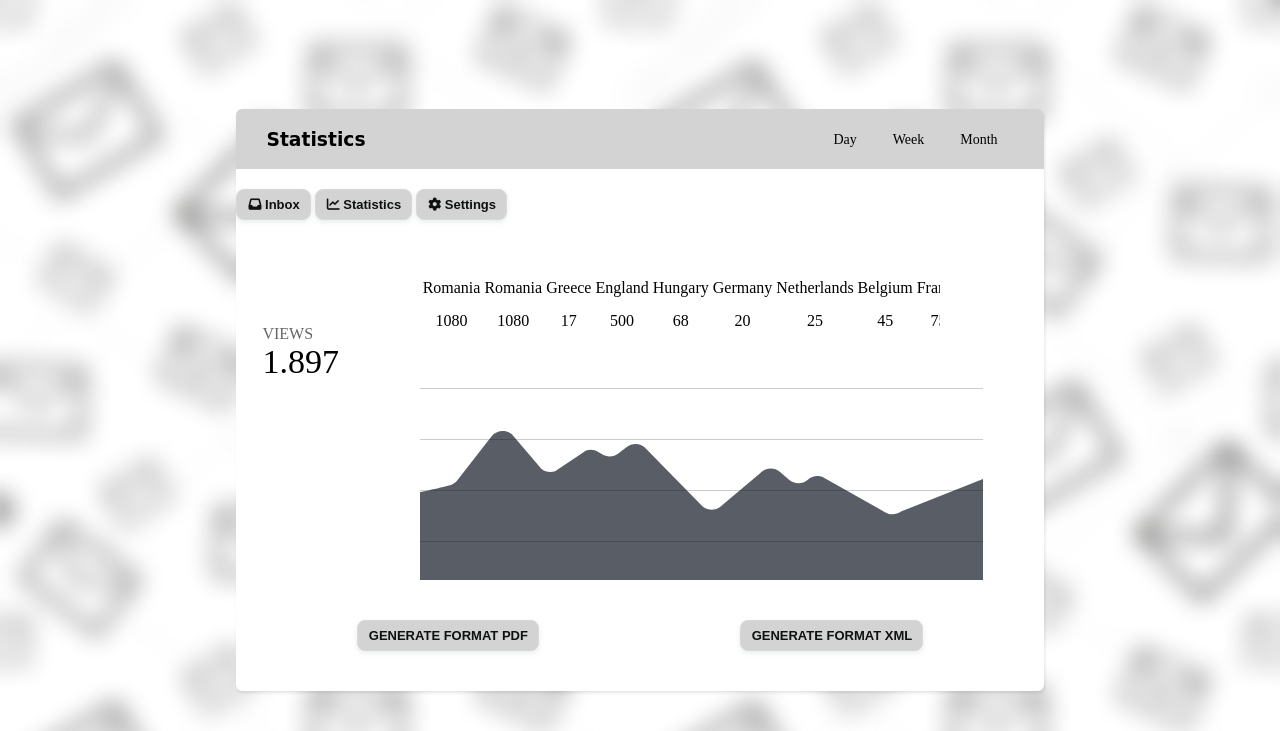
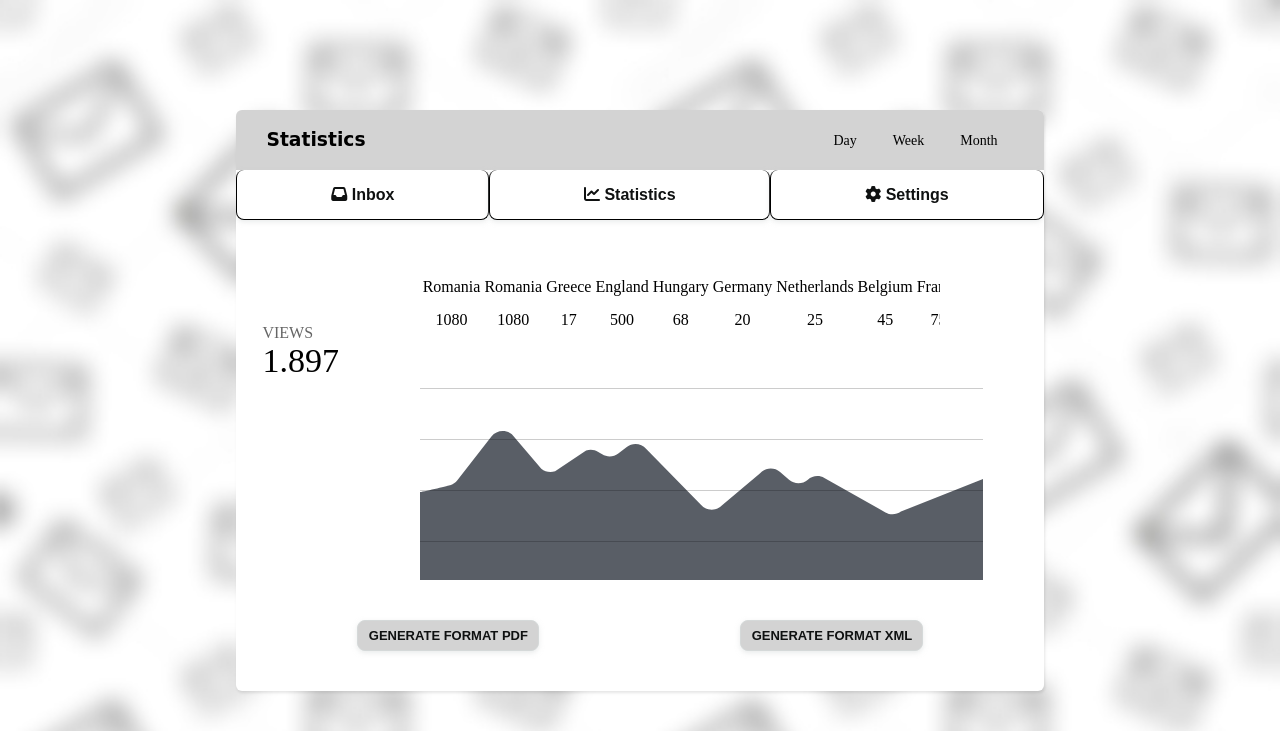
Before and after one commit to vitalie7bocicov/empub, a PHP site: page /pages/statistics.html in a window 1280 px wide. Shown: the top 731 px of the page. Run offline with PHP 8.4, Linux system fonts and the light colour scheme; some libraries are stand-ins or nearby versions.

Commit message:
statistics PAGE

```diff
--- a/EMPub/styles/statistics.css
+++ b/EMPub/styles/statistics.css
@@ -49,6 +49,25 @@ html, body {
   padding: 6px 14px;
   border: 2px solid transparent;
 }
+
+.sidebar {
+	margin-top:-20px;
+    display: flex;
+    width: 100%;
+}
+
+.sidebar-buttons {
+    font-style: sans-serif;
+    background-color: transparent;
+    border: none;
+    border: 1px solid black;
+    background-color: #ffffff;
+    border-top: none;
+    padding: 10px 0;
+    font-size: 16px;
+    flex-grow: 1;
+}
+
 
 .panel-body {
   display: flex;
```
